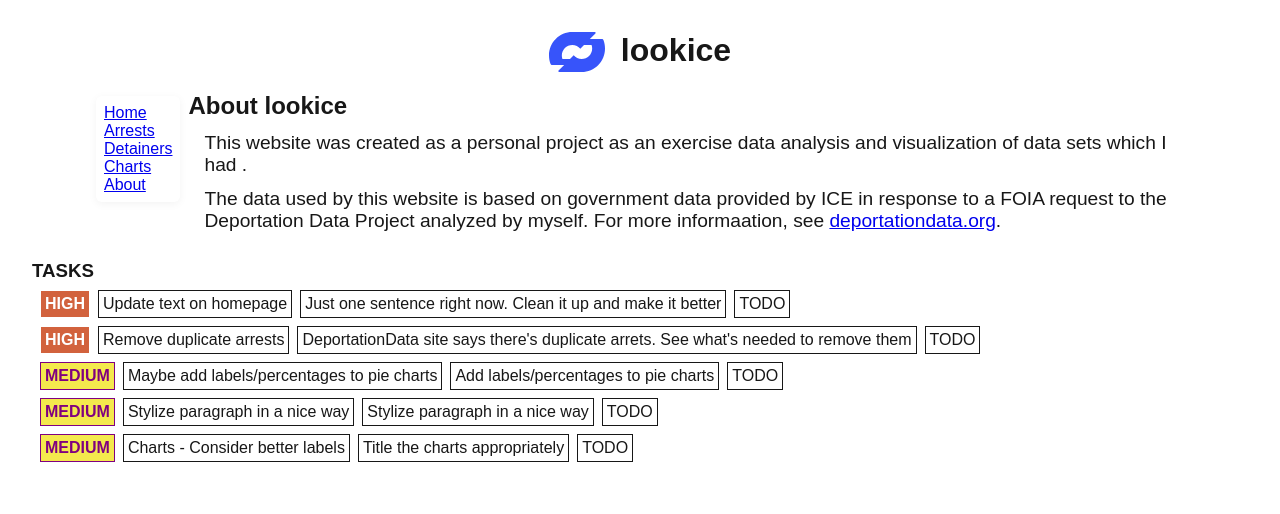
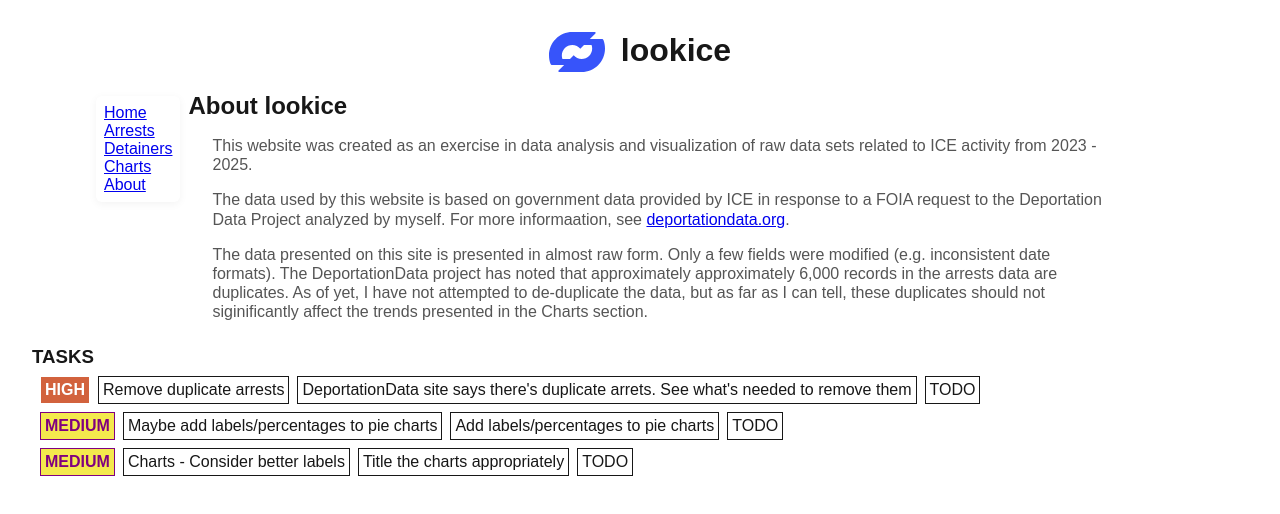
Before and after one commit to warriorpostman/look-ice-web, a Next.js app: page /about in a window 1280 px wide. Shown: the top 514 px of the page. Built offline with nearby package versions, Linux system fonts and the light colour scheme.

Commit message:
update copy in about and home page plus stylize

```diff
--- /dev/null
+++ b/src/app/about/About.css
@@ -0,0 +1,7 @@
+.about-section > p {
+    font-size: 16px;
+    line-height: 1.2;
+    color: #555;
+    max-width: 900px;
+    margin: 16px 0px 8px 24px;
+}
--- a/src/app/about/page.js
+++ b/src/app/about/page.js
@@ -1,12 +1,16 @@
 import React from 'react';
+import './About.css';
+import {DatasetController} from 'chart.js';
+import ArrestsByCountryOfOrigin from '../summary/components/ArrestsByCountryOfOrigin';
 
 const About = () => {
     return (
-        <div>
+        <div className="about-section">
             <h2>About lookice</h2>
             <p>
-                This website was created as a personal project as an exercise
-                data analysis and visualization of data sets which I had .
+                This website was created as an exercise in data analysis
+                and visualization of raw data sets related to ICE activity
+                from 2023 - 2025.
             </p>
             <p>
                 The data used by this website is based on government data
@@ -17,6 +21,14 @@ const About = () => {
                         deportationdata.org
                     </a>.
             </p>
+            <p>
+                The data presented on this site is presented in almost raw form. Only a
+                few fields were modified (e.g. inconsistent date formats). The DeportationData
+                project has noted that approximately approximately 6,000 records in the
+                arrests data are duplicates. As of yet, I have not attempted to de-duplicate
+                the data, but as far as I can tell, these duplicates should not siginificantly
+                affect the trends presented in the Charts section.
+            </p>
         </div>
     );
 };
--- a/src/app/components/App.jsx
+++ b/src/app/components/App.jsx
@@ -5,7 +5,10 @@ import Link from 'next/link';
 const App = () => {
     return (
         <div>
-            <p>This website provides user-friendly browsing access and data visualizations for ICE deportation-related data.</p>
+            <p>
+                This website provides user-friendly browsing access and data visualizations for ICE activity
+                from 2023 - 2025.
+            </p>
         </div>
     );
 }
--- a/src/app/layout.js
+++ b/src/app/layout.js
@@ -40,12 +40,6 @@ export default function RootLayout({ children }) {
             <>
                 <h3>TASKS</h3>
                 <ProjectTask
-                    title="Update text on homepage"
-                    description="Just one sentence right now. Clean it up and make it better"
-                    urgency="HIGH"
-                    status="TODO"
-                />
-                <ProjectTask
                     title="Remove duplicate arrests"
                     description="DeportationData site says there's duplicate arrets. See what's needed to remove them"
                     urgency="HIGH"
@@ -54,12 +48,6 @@ export default function RootLayout({ children }) {
                 <ProjectTask
                     title="Maybe add labels/percentages to pie charts"
                     description="Add labels/percentages to pie charts"
-                    urgency="MEDIUM"
-                    status="TODO"
-                />
-                <ProjectTask
-                    title="Stylize paragraph in a nice way"
-                    description="Stylize paragraph in a nice way"
                     urgency="MEDIUM"
                     status="TODO"
                 />
```
